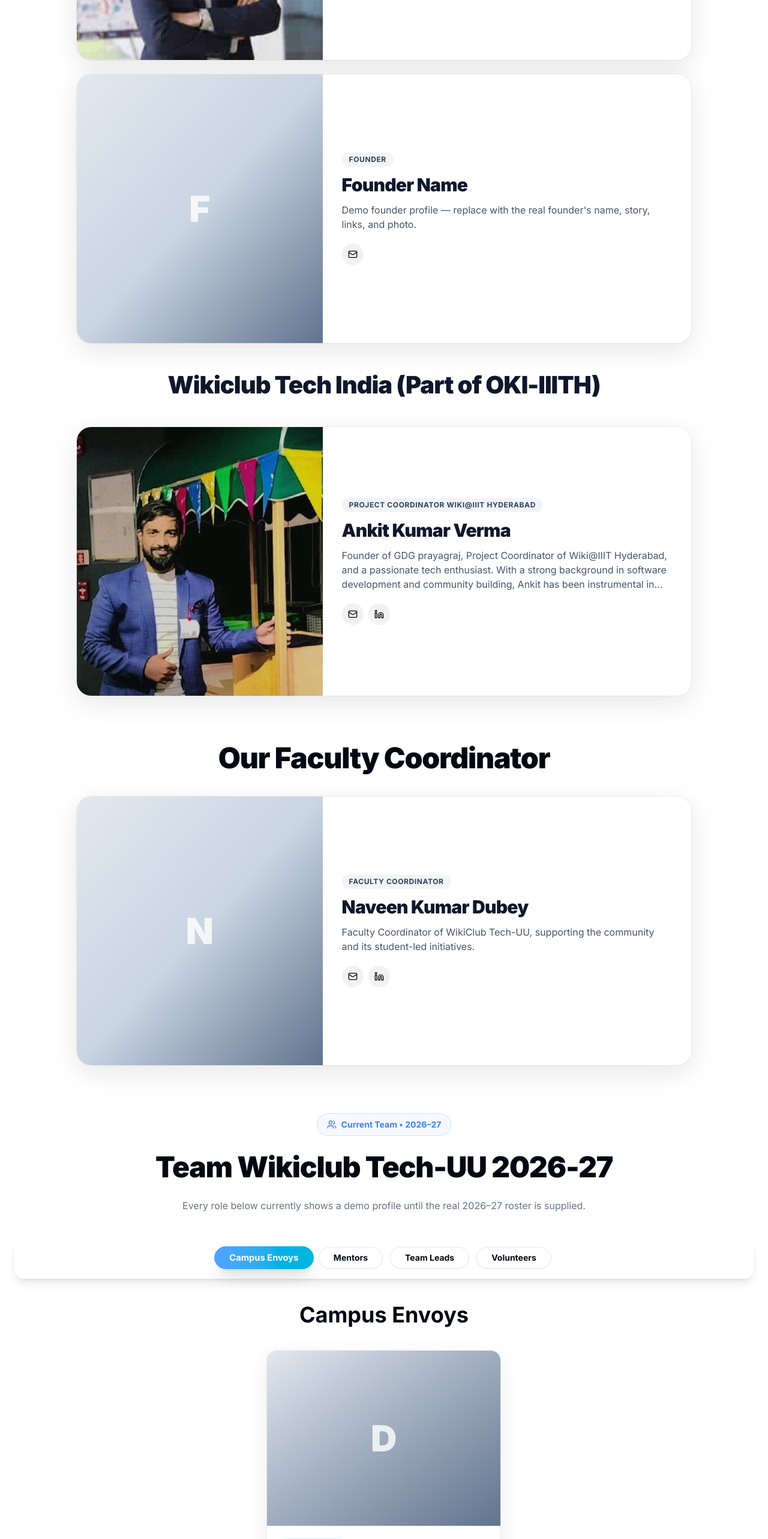
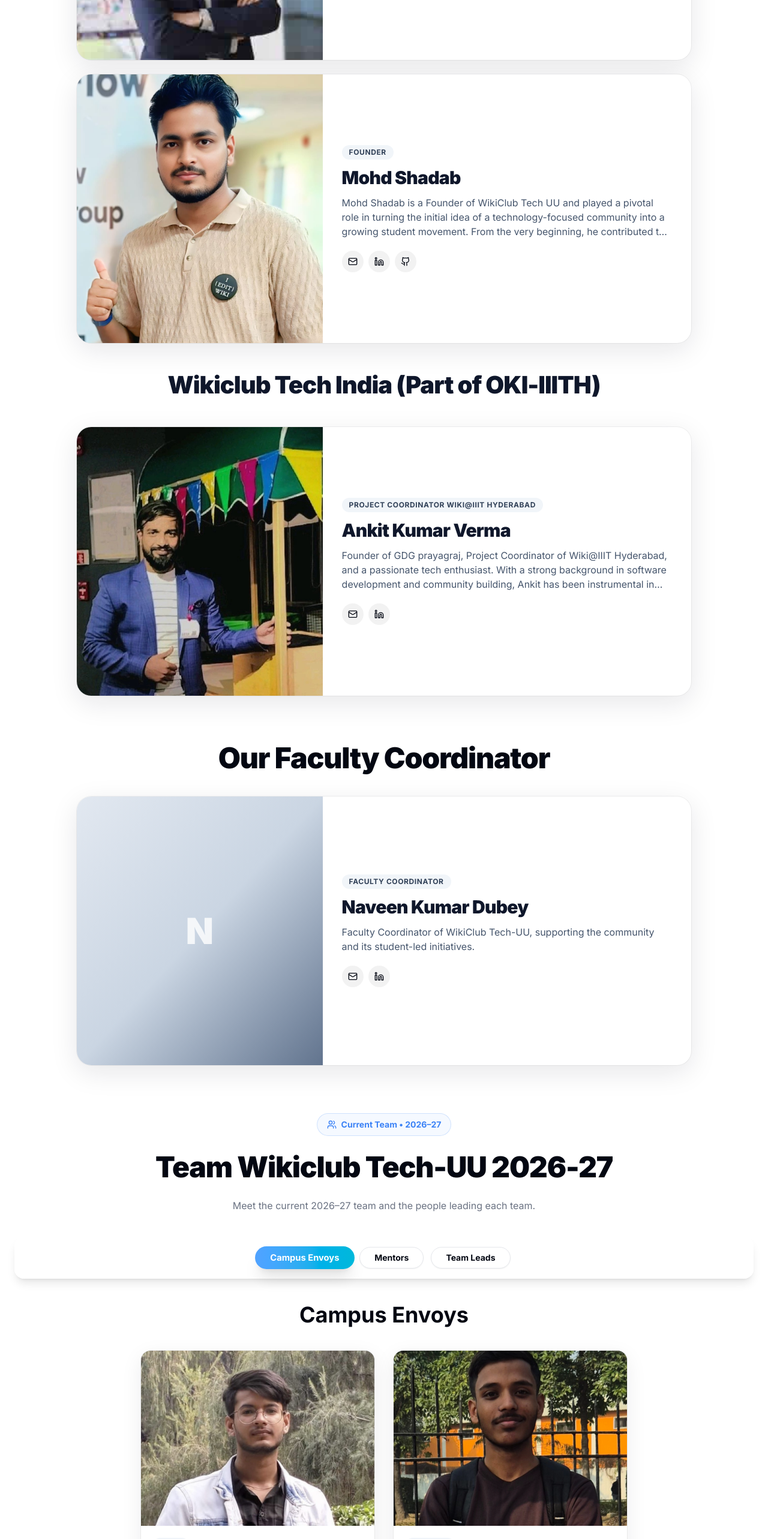
Before and after one commit to mishraji0519/wikiclubtech-nitin, a Next.js app in the folder WikiClub-Tech-UU-main/WikiClub-Tech-UU-main/: page /wikiclubtech-nitin/teams in a window 1280 px wide. Shown: the part 1140-3706 px from the top of the page at 60% size. Built offline with nearby package versions, Linux system fonts and the light colour scheme.

Commit message:
feat: render approved current team details without demo roster

```diff
--- a/WikiClub-Tech-UU-main/WikiClub-Tech-UU-main/src/app/teams/page.tsx
+++ b/WikiClub-Tech-UU-main/WikiClub-Tech-UU-main/src/app/teams/page.tsx
@@ -4,8 +4,9 @@ import { useEffect, useMemo, useState } from 'react';
 import { motion, AnimatePresence } from 'framer-motion';
 import { Archive, ArrowDown, ArrowUp, Crown, Users } from 'lucide-react';
 import TeamMemberCard from '@/components/team/TeamMemberCard';
-import { currentTeamDemoMembers, currentTeamMembers, founderDemoMembers, previousTeamMembers } from '@/data/team_data/teamMembers';
-import { currentVolunteerDemoMembers } from '@/data/team_data/currentVolunteerDemoMembers';
+import { previousTeamMembers } from '@/data/team_data/teamMembers';
+import { currentRoster, type CurrentTeamMember } from '@/data/team_data/currentRoster';
+import { founders } from '@/data/team_data/founders';
 import { facultyCoordinator } from '@/data/team_data/facultyCoordinator';
 import { Button } from '@/components/ui/button';
 import WikimediaBackground from '@/components/team/WikimediaBackground';
@@ -17,22 +18,22 @@ const roleLabels: Record<RoleFilter, string> = { mentor: 'Mentors', envoy: 'Camp
 const sectionOrder: RoleFilter[] = ['envoy', 'mentor', 'lead', 'volunteer'];
 const BASE_PATH = process.env.NEXT_PUBLIC_BASE_PATH || '/wikiclubtech-nitin';
 const assetPath = (src: string) => src.startsWith('http') || src.startsWith('data:') || src.startsWith(BASE_PATH) ? src : `${BASE_PATH}${src.startsWith('/') ? src : `/${src}`}`;
-const groupMembersByRole = (members: typeof currentTeamDemoMembers): Record<RoleFilter, typeof currentTeamDemoMembers> => members.reduce((acc, member) => { const role = member.roleType.trim().toLowerCase() as RoleFilter; if (role in acc) acc[role].push(member); return acc; }, { mentor: [], envoy: [], lead: [], volunteer: [] } as Record<RoleFilter, typeof currentTeamDemoMembers>);
+const groupMembersByRole = (members: CurrentTeamMember[]): Record<RoleFilter, CurrentTeamMember[]> => members.reduce((acc, member) => { const role = member.roleType.trim().toLowerCase() as RoleFilter; if (role in acc) acc[role].push(member); return acc; }, { mentor: [], envoy: [], lead: [], volunteer: [] } as Record<RoleFilter, CurrentTeamMember[]>);
 
-const TeamSections = ({ members, idPrefix }: { members: typeof currentTeamDemoMembers; idPrefix: string }) => {
+const TeamSections = ({ members, idPrefix }: { members: CurrentTeamMember[]; idPrefix: string }) => {
   const membersByRole = useMemo(() => groupMembersByRole(members), [members]);
   return <div className='space-y-20'>
     {sectionOrder.map((role) => { const roleMembers = membersByRole[role]; if (!roleMembers?.length) return null;
       const gridClass = role === 'mentor' ? 'mx-auto max-w-5xl space-y-6' : role === 'envoy' ? 'mx-auto flex max-w-7xl flex-wrap justify-center gap-8' : role === 'volunteer' ? 'mx-auto grid max-w-7xl grid-cols-2 gap-5 sm:grid-cols-3 lg:grid-cols-5' : 'grid grid-cols-1 gap-8 md:grid-cols-2 lg:grid-cols-3';
       return <section key={`${idPrefix}-${role}`} id={`${idPrefix}-${role}`} className='scroll-mt-32'>
         <motion.div initial={{ opacity: 0, y: 20 }} whileInView={{ opacity: 1, y: 0 }} viewport={{ once: true }} transition={{ duration: 0.55, ease: [0.22, 1, 0.36, 1] }} className='mb-10 text-center'><h2 className='text-3xl font-bold md:text-4xl'>{roleLabels[role]}</h2></motion.div>
-        <motion.div className={gridClass}>{roleMembers.map((member, index) => <motion.div key={member.id} initial={{ opacity: 0, y: 24 }} whileInView={{ opacity: 1, y: 0 }} viewport={{ once: true, margin: '-60px' }} transition={{ duration: 0.5, delay: Math.min(index * 0.08, 0.32), ease: [0.22, 1, 0.36, 1] }} className={role === 'envoy' ? 'w-full md:w-[calc((100%-2rem)/2)] lg:w-[calc((100%-4rem)/3)]' : 'w-full'}><TeamMemberCard {...member} demo={member.id.startsWith('demo-')} /></motion.div>)}</motion.div>
+        <motion.div className={gridClass}>{roleMembers.map((member, index) => <motion.div key={member.id} initial={{ opacity: 0, y: 24 }} whileInView={{ opacity: 1, y: 0 }} viewport={{ once: true, margin: '-60px' }} transition={{ duration: 0.5, delay: Math.min(index * 0.08, 0.32), ease: [0.22, 1, 0.36, 1] }} className={role === 'envoy' ? 'w-full md:w-[calc((100%-2rem)/2)] lg:w-[calc((100%-4rem)/3)]' : 'w-full'}><TeamMemberCard {...member} /></motion.div>)}</motion.div>
       </section>;
     })}
   </div>;
 };
 
-const RoleNavigation = ({ members, activeSection, onNavigate, idPrefix }: { members: typeof currentTeamDemoMembers; activeSection: RoleFilter; onNavigate: (id: string) => void; idPrefix: string }) => {
+const RoleNavigation = ({ members, activeSection, onNavigate, idPrefix }: { members: CurrentTeamMember[]; activeSection: RoleFilter; onNavigate: (id: string) => void; idPrefix: string }) => {
   const membersByRole = useMemo(() => groupMembersByRole(members), [members]);
   return <motion.div initial={{ opacity: 0, y: 20 }} animate={{ opacity: 1, y: 0 }} transition={{ duration: 0.6 }} className='sticky top-16 z-40 mb-10 flex flex-wrap justify-center gap-3 rounded-2xl border border-white/30 bg-white/80 px-4 py-4 shadow-lg backdrop-blur-xl'>
     {sectionOrder.map((role, index) => membersByRole[role]?.length ? <motion.div key={role} initial={{ opacity: 0, scale: 0.8 }} animate={{ opacity: 1, scale: 1 }} transition={{ delay: index * 0.08 }}><Button onClick={() => onNavigate(`${idPrefix}-${role}`)} variant={activeSection === role ? 'default' : 'outline'} className={`rounded-full px-6 py-3 text-sm font-bold transition-all duration-300 ${activeSection === role ? 'scale-105 border-0 bg-gradient-to-r from-blue-400 to-cyan-500 text-white shadow-xl' : 'bg-white hover:scale-105 hover:text-primary'}`}>{roleLabels[role]}</Button></motion.div> : null)}
@@ -43,7 +44,7 @@ const FoundersSection = () => {
   const projectCoordinator = previousTeamMembers.find((member) => member.roleType === 'coordinator');
   return <section aria-labelledby='founders-heading'>
     <div className='mx-auto mb-10 max-w-3xl text-center'><div className='mb-4 inline-flex items-center gap-2 rounded-full bg-amber-50 px-4 py-2 text-sm font-bold text-amber-700 ring-1 ring-amber-200'><Crown className='h-4 w-4' />The Beginning</div><h2 id='founders-heading' className='text-4xl font-black tracking-tight md:text-5xl'>Our Founders</h2><p className='mt-4 text-muted-foreground'>The people who started the journey and helped shape the vision of Wikiclub Tech-UU.</p></div>
-    <div className='mx-auto max-w-5xl space-y-6'>{founderDemoMembers.map((member) => <TeamMemberCard key={member.id} {...member} demo />)}</div>
+    <div className='mx-auto max-w-5xl space-y-6'>{founders.map((member) => <TeamMemberCard key={member.id} {...member} />)}</div>
     {projectCoordinator && <><div className='mx-auto my-10 max-w-5xl text-center'><h3 className='whitespace-nowrap text-[clamp(1.35rem,3.8vw,2.5rem)] font-black tracking-tight text-slate-900'>Wikiclub Tech India (Part of OKI-IIITH)</h3></div><div className='mx-auto max-w-5xl'><TeamMemberCard {...projectCoordinator} /></div></>}
   </section>;
 };
@@ -52,8 +53,8 @@ const FacultyCoordinatorSection = () => <section aria-labelledby='faculty-coordi
 
 const Index = () => {
   const [showPreviousTeam, setShowPreviousTeam] = useState(false);
-  const displayedCurrentMembers = (currentTeamMembers.length > 0 ? currentTeamMembers : [...currentTeamDemoMembers.filter((member) => member.roleType !== 'volunteer'), ...currentVolunteerDemoMembers]).filter((member) => member.roleType !== 'coordinator');
-  const displayedPreviousMembers = previousTeamMembers.filter((member) => member.roleType !== 'coordinator');
+  const displayedCurrentMembers = currentRoster;
+  const displayedPreviousMembers = previousTeamMembers.filter((member) => member.roleType !== 'coordinator') as CurrentTeamMember[];
   const [activeSection, setActiveSection] = useState<RoleFilter>('envoy');
   const [activePreviousSection, setActivePreviousSection] = useState<RoleFilter>('envoy');
   const scrollToSection = (id: string) => { const element = document.getElementById(id); if (!element) return; const headerOffset = 120; const offsetPosition = element.getBoundingClientRect().top + window.scrollY - headerOffset; window.scrollTo({ top: offsetPosition, behavior: 'smooth' }); };
@@ -66,7 +67,7 @@ const Index = () => {
     <main className='container mx-auto max-w-7xl space-y-20 px-6 py-16'>
       <FoundersSection /><FacultyCoordinatorSection />
       <section aria-labelledby='current-team-heading' className='scroll-mt-32'>
-        <div className='mx-auto mb-10 max-w-3xl text-center'><div className='mb-4 inline-flex items-center gap-2 rounded-full border border-primary/20 bg-primary/5 px-4 py-2 text-sm font-bold text-primary'><Users className='h-4 w-4' />Current Team • 2026–27</div><h2 id='current-team-heading' className='whitespace-nowrap text-[clamp(1.15rem,4.5vw,3rem)] font-black tracking-tight'>Team Wikiclub Tech-UU 2026-27</h2><p className='mt-4 text-muted-foreground'>Every role below currently shows a demo profile until the real 2026–27 roster is supplied.</p></div>
+        <div className='mx-auto mb-10 max-w-3xl text-center'><div className='mb-4 inline-flex items-center gap-2 rounded-full border border-primary/20 bg-primary/5 px-4 py-2 text-sm font-bold text-primary'><Users className='h-4 w-4' />Current Team • 2026–27</div><h2 id='current-team-heading' className='whitespace-nowrap text-[clamp(1.15rem,4.5vw,3rem)] font-black tracking-tight'>Team Wikiclub Tech-UU 2026-27</h2><p className='mt-4 text-muted-foreground'>Meet the current 2026–27 team and the people leading each team.</p></div>
         <RoleNavigation members={displayedCurrentMembers} activeSection={activeSection} onNavigate={scrollToSection} idPrefix='current' /><TeamSections members={displayedCurrentMembers} idPrefix='current' />
       </section>
       <section aria-labelledby='previous-team-heading' className='border-t border-border/60 pt-16'>
```
